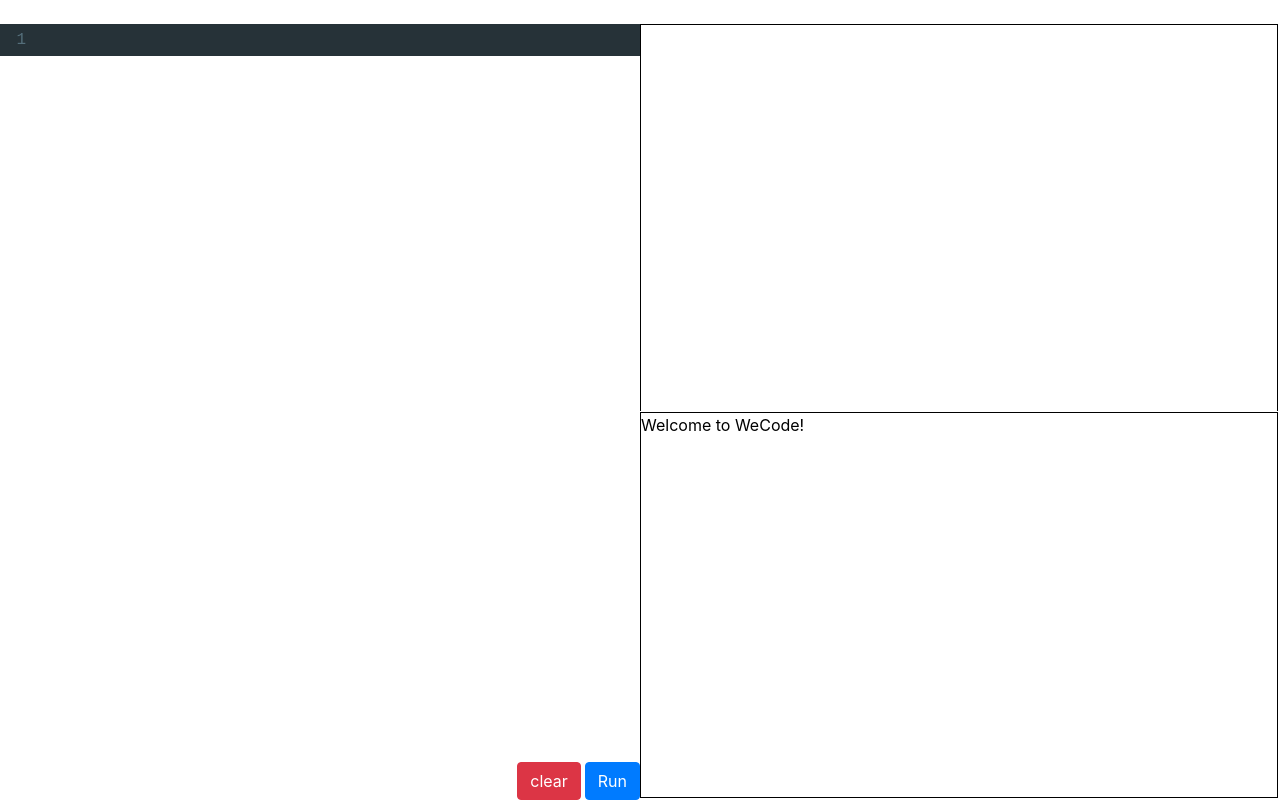
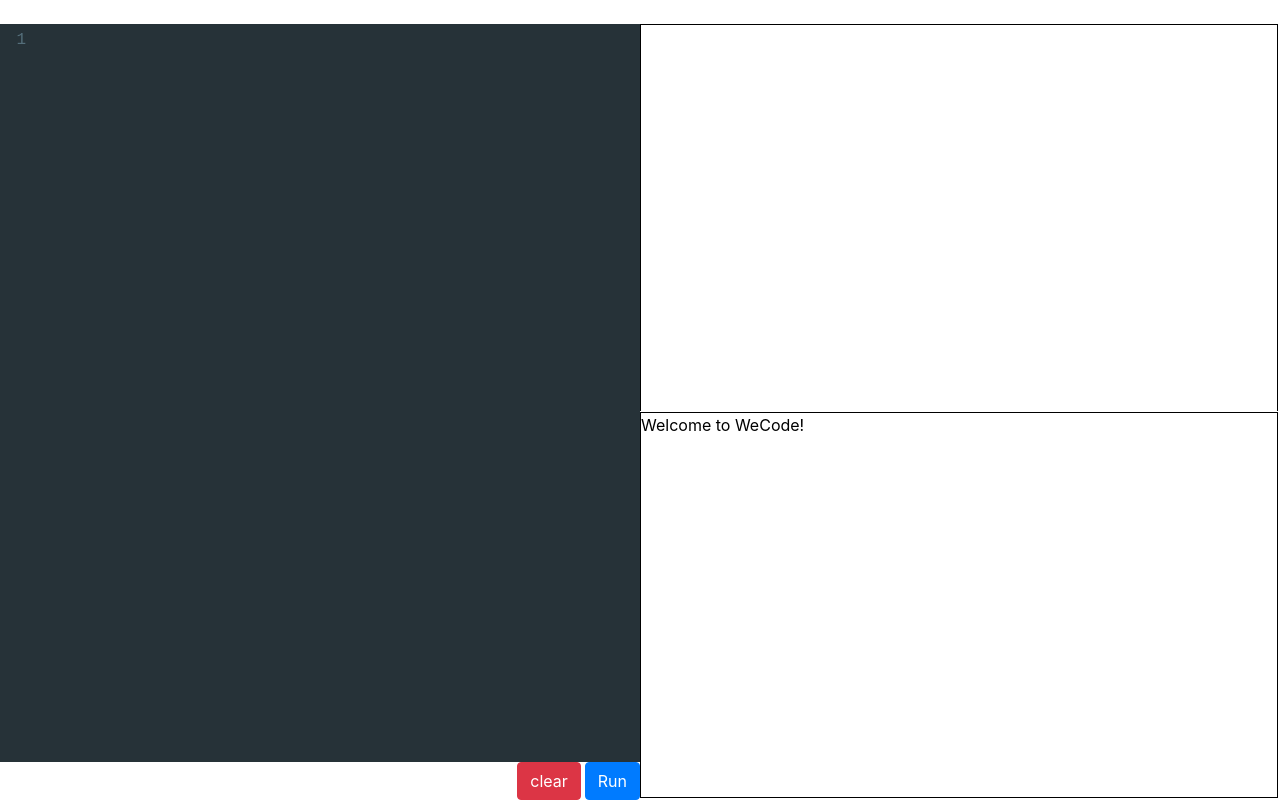
Before and after one commit to ZhuonanLin/wecode, a React (Create React App) app in the folder client/: page /interview in a window 1280 px wide. Built offline with nearby package versions, Linux system fonts and the light colour scheme; no server answers.

Commit message:
Fix code editor text area height

```diff
--- a/client/src/components/CodeEditor.css
+++ b/client/src/components/CodeEditor.css
@@ -1,6 +1,23 @@
 .CodeEditor {
   height: 100%;
   width: 100%;
+  display: grid;
+  grid-template-rows: 1fr auto;
+  grid-template-areas:
+    "text"
+    "button";
+}
+
+.TextArea {
+  grid-area: text;
+}
+
+.ButtonArea {
+  grid-area: button;
+}
+
+.FullHeight {
+  height: 100%;
 }
 
 .CodeMirror {
--- a/client/src/components/CodeEditor.js
+++ b/client/src/components/CodeEditor.js
@@ -32,9 +32,10 @@ class CodeEditor extends Component {
 
   render() {
     return (
-      <div className='CodeEditor d-flex flex-column'>
-        <div className="flex-fill">
+      <div className='CodeEditor'>
+        <div className='TextArea'>
           <CodeMirror
+            className='FullHeight'
             value={this.state.value}
             options={{
               mode: this.props.mode,
@@ -49,7 +50,7 @@ class CodeEditor extends Component {
             }}
           />
         </div>
-        <div className="d-flex flex-row justify-content-end">
+        <div className="ButtonArea d-flex flex-row justify-content-end">
           <Button className="mr-1" color="danger" onClick={this.clear}>clear</Button>
           <Button color="primary" onClick={() => {
             socket.emit('run request', this.state.value);
```
Lines whose indentation alone changed are shown as unchanged.
